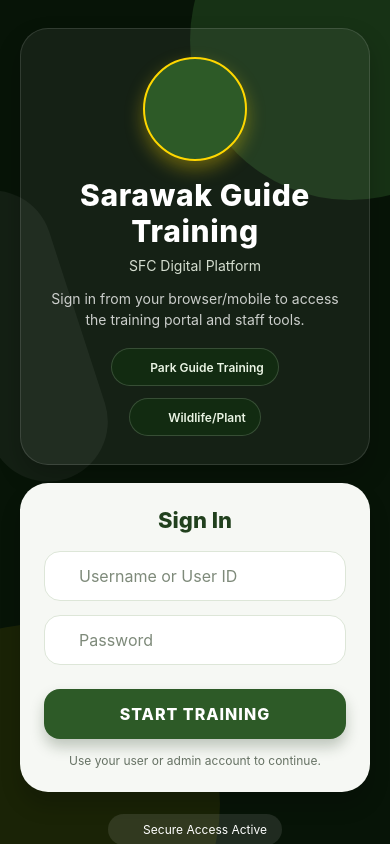
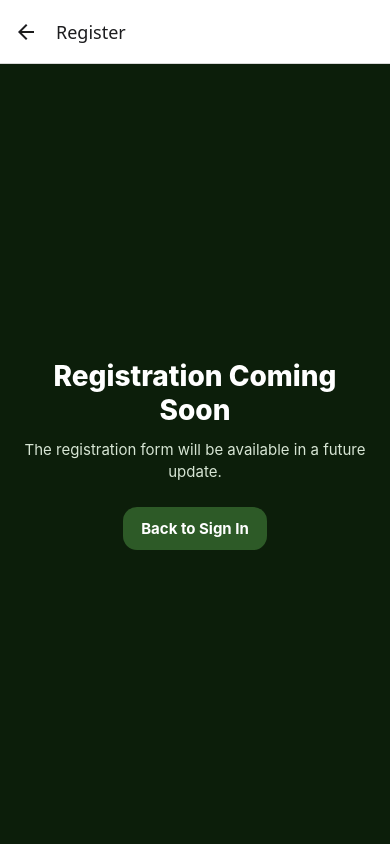
Before and after one commit to xaviercyf05/COS30049InnoProj, a React Native app in the folder frontend/: screen /Register in a window 390 px wide. Built offline with nearby package versions, Linux system fonts and the light colour scheme; some icons are missing.

Commit message:
Login page update

```diff
--- a/frontend/App.js
+++ b/frontend/App.js
@@ -16,6 +16,7 @@ import { createNativeStackNavigator } from '@react-navigation/native-stack';
 
 import LoginPage from './Login/LoginPage.js';
 import LoadingScreen from './Login/LoadingScreen.js';
+import RegisterPlaceholderScreen from './Register/RegisterPlaceholderScreen.js';
 import ModuleScreen from './Module/ModuleScreen.js';
 import Grade1Screen from './Grade1Screen.js';
 import Grade2Screen from './Grade2Screen.js';
@@ -26,6 +27,12 @@ import EditProfileScreen from './Profile/EditProfileScreen.js';
 import { pickProfileImagePath, requestProfileApi, resolveProfileImageUri } from './Profile/profileApi.js';
 
 const Stack = createNativeStackNavigator();
+const SESSION_STORAGE_KEYS = [
+	'innopapp_auth_token',
+	'innopapp_auth_role',
+	'innopapp_auth_username',
+	'innopapp_auth_user_id',
+];
 
 function HomeScreen({ navigation }) {
 	const [menuVisible, setMenuVisible] = useState(false);
@@ -39,6 +46,8 @@ function HomeScreen({ navigation }) {
 			const token = await AsyncStorage.getItem('innopapp_auth_token');
 
 			if (!token) {
+				await AsyncStorage.multiRemove(SESSION_STORAGE_KEYS);
+				setProfile(null);
 				navigation.reset({
 					index: 0,
 					routes: [{ name: 'Login' }],
@@ -60,8 +69,12 @@ function HomeScreen({ navigation }) {
 				);
 			}
 		} catch (error) {
-			const message = error?.message || 'Unable to load your account profile.';
-			Alert.alert('Session Error', message);
+			await AsyncStorage.multiRemove(SESSION_STORAGE_KEYS);
+			setProfile(null);
+			navigation.reset({
+				index: 0,
+				routes: [{ name: 'Login' }],
+			});
 		} finally {
 			setProfileLoading(false);
 		}
@@ -79,12 +92,7 @@ function HomeScreen({ navigation }) {
 
 	const performLogout = async () => {
 		try {
-			await AsyncStorage.multiRemove([
-				'innopapp_auth_token',
-				'innopapp_auth_role',
-				'innopapp_auth_username',
-				'innopapp_auth_user_id',
-			]);
+			await AsyncStorage.multiRemove(SESSION_STORAGE_KEYS);
 			setProfile(null);
 			navigation.reset({
 				index: 0,
@@ -308,6 +316,11 @@ export default function App() {
 			<Stack.Navigator initialRouteName="Loading" screenOptions={{ headerShown: false }}>
 				<Stack.Screen name="Loading" component={LoadingScreen} />
 				<Stack.Screen name="Login" component={LoginPage} />
+				<Stack.Screen
+					name="Register"
+					component={RegisterPlaceholderScreen}
+					options={{ headerShown: true, title: 'Register' }}
+				/>
 				<Stack.Screen name="Home" component={HomeScreen} />
 				<Stack.Screen name="Module" component={ModuleScreen} />
 				<Stack.Screen
--- a/frontend/Login/LoadingScreen.js
+++ b/frontend/Login/LoadingScreen.js
@@ -1,6 +1,14 @@
 import React, { useEffect } from 'react';
 import { ActivityIndicator, StatusBar, StyleSheet, Text, View } from 'react-native';
 import AsyncStorage from '@react-native-async-storage/async-storage';
+import { requestProfileApi } from '../Profile/profileApi.js';
+
+const SESSION_STORAGE_KEYS = [
+  'innopapp_auth_token',
+  'innopapp_auth_role',
+  'innopapp_auth_username',
+  'innopapp_auth_user_id',
+];
 
 export default function LoadingScreen({ navigation }) {
   useEffect(() => {
@@ -9,22 +17,29 @@ export default function LoadingScreen({ navigation }) {
     const checkSession = async () => {
       try {
         const token = await AsyncStorage.getItem('innopapp_auth_token');
+        let nextRoute = 'Login';
 
         if (!token) {
-          await AsyncStorage.multiRemove([
-            'innopapp_auth_role',
-            'innopapp_auth_username',
-            'innopapp_auth_user_id',
-          ]);
+          await AsyncStorage.multiRemove(SESSION_STORAGE_KEYS);
+        } else {
+          try {
+            await requestProfileApi('/api/v1/user/profile', token, {
+              method: 'GET',
+            });
+            nextRoute = 'Home';
+          } catch (error) {
+            await AsyncStorage.multiRemove(SESSION_STORAGE_KEYS);
+          }
         }
 
         if (!active) return;
 
         navigation.reset({
           index: 0,
-          routes: [{ name: token ? 'Home' : 'Login' }],
+          routes: [{ name: nextRoute }],
         });
       } catch (error) {
+        await AsyncStorage.multiRemove(SESSION_STORAGE_KEYS);
         if (!active) return;
         navigation.reset({
           index: 0,
--- a/frontend/Login/LoginPage.js
+++ b/frontend/Login/LoginPage.js
@@ -7,7 +7,6 @@ import {
   ScrollView,
   Platform,
   StatusBar,
-  Alert,
   ActivityIndicator,
 } from 'react-native';
 import { Leaf, Lock, ShieldCheck, User, Compass, PawPrint } from 'lucide-react-native';
@@ -20,6 +19,7 @@ export default function LoginPage({ navigation }) {
   const [username, setUsername] = useState('');
   const [password, setPassword] = useState('');
   const [loading, setLoading] = useState(false);
+  const [errorMessage, setErrorMessage] = useState('');
 
   const API_ORIGIN = 'https://api.innopappserver.xyz';
 
@@ -55,10 +55,11 @@ export default function LoginPage({ navigation }) {
 
   const handleLogin = async () => {
     if (!username.trim() || !password.trim()) {
-      Alert.alert('Input Required', 'Please enter both Username/User ID and Password.');
+      setErrorMessage('Please enter both Username/User ID and Password.');
       return;
     }
 
+    setErrorMessage('');
     setLoading(true);
     const attemptedUrls = [];
 
@@ -123,7 +124,7 @@ export default function LoginPage({ navigation }) {
           ? 'Login service is temporarily unavailable. Please try again later.'
           : 'Invalid username or password.';
 
-        Alert.alert('Login Failed', data?.message || fallbackMessage);
+        setErrorMessage(data?.message || fallbackMessage);
       }
     } catch (error) {
       const attemptedSuffix = attemptedUrls.length
@@ -134,7 +135,7 @@ export default function LoginPage({ navigation }) {
         ? `Unable to reach login service from web.${attemptedSuffix} If needed, set EXPO_PUBLIC_API_WEB_PROXY to your backend proxy URL.`
         : 'Unable to reach the server. Please check your connection.';
 
-      Alert.alert('Connection Error', webMessage);
+      setErrorMessage(webMessage);
       console.error(error);
     } finally {
       setLoading(false);
@@ -185,7 +186,13 @@ export default function LoginPage({ navigation }) {
                 placeholder="Username or User ID"
                 placeholderTextColor="#7E8A7A"
                 value={username}
-                onChangeText={setUsername}
+                onChangeText={(text) => {
+                  setUsername(text);
+
+                  if (errorMessage) {
+                    setErrorMessage('');
+                  }
+                }}
                 autoCapitalize="none"
                 autoCorrect={false}
                 autoComplete={Platform.OS === 'web' ? 'username' : 'off'}
@@ -201,11 +208,21 @@ export default function LoginPage({ navigation }) {
                 placeholderTextColor="#7E8A7A"
                 secureTextEntry
                 value={password}
-                onChangeText={setPassword}
+                onChangeText={(text) => {
+                  setPassword(text);
+
+                  if (errorMessage) {
+                    setErrorMessage('');
+                  }
+                }}
                 autoComplete={Platform.OS === 'web' ? 'current-password' : 'off'}
                 textContentType="password"
               />
             </View>
+
+            {!!errorMessage && (
+              <Text style={styles.inlineErrorText}>{errorMessage}</Text>
+            )}
 
             <TouchableOpacity
               style={[styles.loginButton, loading && styles.loginButtonDisabled]}
@@ -221,6 +238,14 @@ export default function LoginPage({ navigation }) {
             </TouchableOpacity>
 
             <Text style={styles.helperText}>Use your user or admin account to continue.</Text>
+
+            <TouchableOpacity
+              onPress={() => navigation.navigate('Register')}
+              activeOpacity={0.8}
+              style={styles.registerLinkWrap}
+            >
+              <Text style={styles.registerLinkText}>No account yet? Register here</Text>
+            </TouchableOpacity>
           </View>
 
           <View style={styles.footer}>
--- a/frontend/Login/LoginPageStyle.js
+++ b/frontend/Login/LoginPageStyle.js
@@ -166,6 +166,19 @@ export const styles = StyleSheet.create({
     color: '#21311F',
     fontSize: 16,
   },
+  inlineErrorText: {
+    color: '#A12626',
+    backgroundColor: '#FCE8E8',
+    borderWidth: 1,
+    borderColor: '#F6C7C7',
+    borderRadius: 12,
+    paddingHorizontal: 12,
+    paddingVertical: 10,
+    fontSize: 13,
+    lineHeight: 18,
+    marginTop: 2,
+    marginBottom: 2,
+  },
   loginButton: {
     backgroundColor: '#2D5A27',
     height: 50,
@@ -194,6 +207,16 @@ export const styles = StyleSheet.create({
     textAlign: 'center',
     marginTop: 14,
   },
+  registerLinkWrap: {
+    marginTop: 10,
+    alignSelf: 'center',
+  },
+  registerLinkText: {
+    color: '#2D5A27',
+    fontSize: 14,
+    fontWeight: '700',
+    textDecorationLine: 'underline',
+  },
   footer: {
     marginTop: 4,
     alignItems: 'center',
--- /dev/null
+++ b/frontend/Register/RegisterPlaceholderScreen.js
@@ -0,0 +1,59 @@
+import React from 'react';
+import { StatusBar, StyleSheet, Text, TouchableOpacity, View } from 'react-native';
+
+export default function RegisterPlaceholderScreen({ navigation }) {
+  return (
+    <View style={styles.container}>
+      <StatusBar barStyle="light-content" backgroundColor="#071407" />
+
+      <Text style={styles.title}>Registration Coming Soon</Text>
+      <Text style={styles.message}>
+        The registration form will be available in a future update.
+      </Text>
+
+      <TouchableOpacity
+        style={styles.backButton}
+        onPress={() => navigation.navigate('Login')}
+        activeOpacity={0.85}
+      >
+        <Text style={styles.backButtonText}>Back to Sign In</Text>
+      </TouchableOpacity>
+    </View>
+  );
+}
+
+const styles = StyleSheet.create({
+  container: {
+    flex: 1,
+    backgroundColor: '#0C1E0A',
+    justifyContent: 'center',
+    alignItems: 'center',
+    paddingHorizontal: 24,
+  },
+  title: {
+    fontSize: 28,
+    fontWeight: '800',
+    color: '#FFFFFF',
+    textAlign: 'center',
+  },
+  message: {
+    marginTop: 12,
+    fontSize: 15,
+    lineHeight: 22,
+    color: '#D7E5D4',
+    textAlign: 'center',
+    maxWidth: 360,
+  },
+  backButton: {
+    marginTop: 24,
+    backgroundColor: '#2D5A27',
+    borderRadius: 14,
+    paddingHorizontal: 18,
+    paddingVertical: 12,
+  },
+  backButtonText: {
+    color: '#FFFFFF',
+    fontSize: 15,
+    fontWeight: '700',
+  },
+});
```
